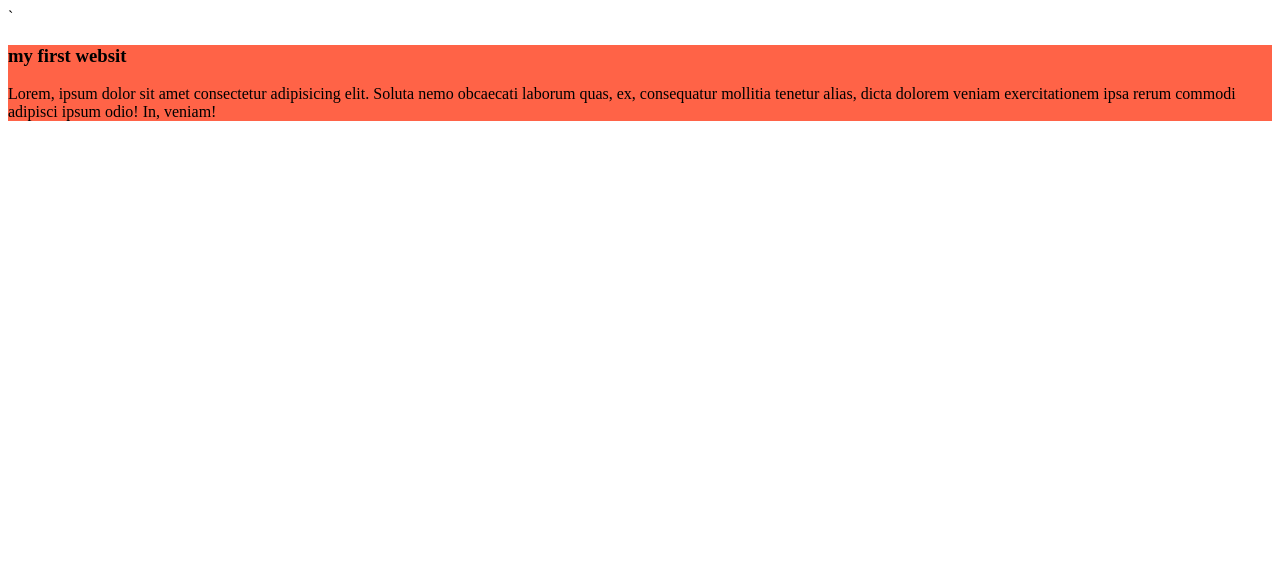
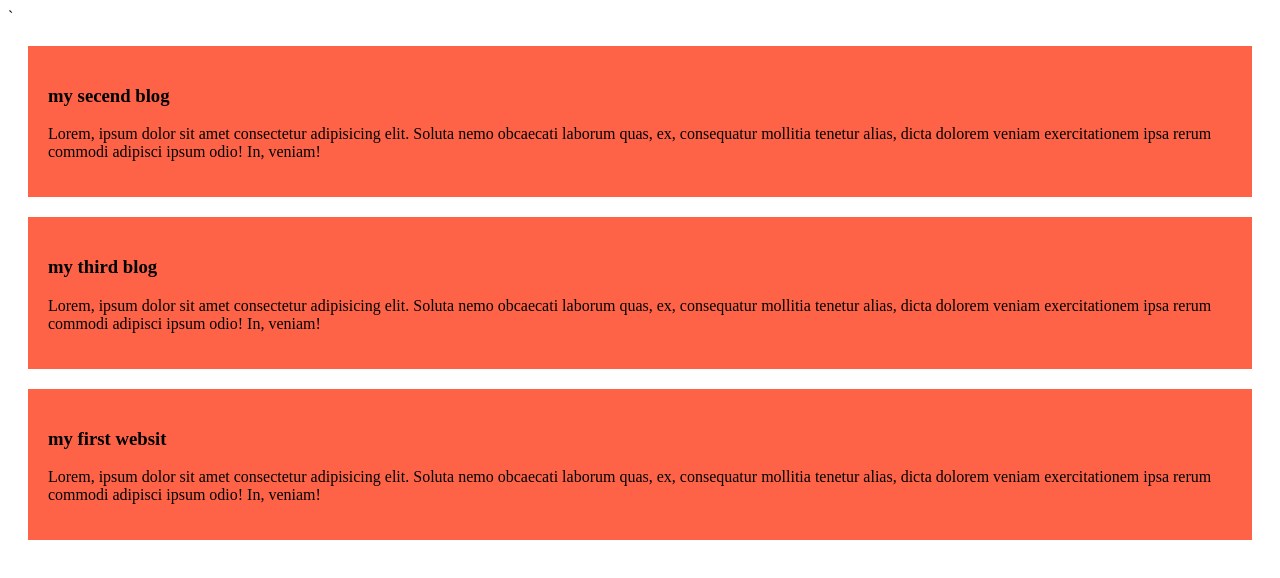
Before and after one commit to nesaruddin12/my-simple-websit, a plain HTML site: page index.html in a window 1280 px wide. Drawn offline with Linux system fonts and the light colour scheme.

Commit message:
added the secend and third blog

```diff
--- a/index.html
+++ b/index.html
@@ -8,8 +8,17 @@
 </head>
 <body>
   <div>
+    <h3>my secend blog</h3>
+     <p>Lorem, ipsum dolor sit amet consectetur adipisicing elit. Soluta nemo obcaecati laborum quas, ex, consequatur mollitia tenetur alias, dicta dolorem veniam exercitationem ipsa rerum commodi adipisci ipsum odio! In, veniam!</p>
+  </div>
+  <div>
+    <h3>my third blog</h3>
+     <p>Lorem, ipsum dolor sit amet consectetur adipisicing elit. Soluta nemo obcaecati laborum quas, ex, consequatur mollitia tenetur alias, dicta dolorem veniam exercitationem ipsa rerum commodi adipisci ipsum odio! In, veniam!</p>
+  </div>
+  <div>
     <h3>my first websit</h3>
      <p>Lorem, ipsum dolor sit amet consectetur adipisicing elit. Soluta nemo obcaecati laborum quas, ex, consequatur mollitia tenetur alias, dicta dolorem veniam exercitationem ipsa rerum commodi adipisci ipsum odio! In, veniam!</p>
   </div>
+
 </body>
 </html>
--- a/styles/blog.css
+++ b/styles/blog.css
@@ -1,3 +1,5 @@
 div{
   background-color: tomato;
+  padding: 20px;
+  margin: 20px;
 }
```
